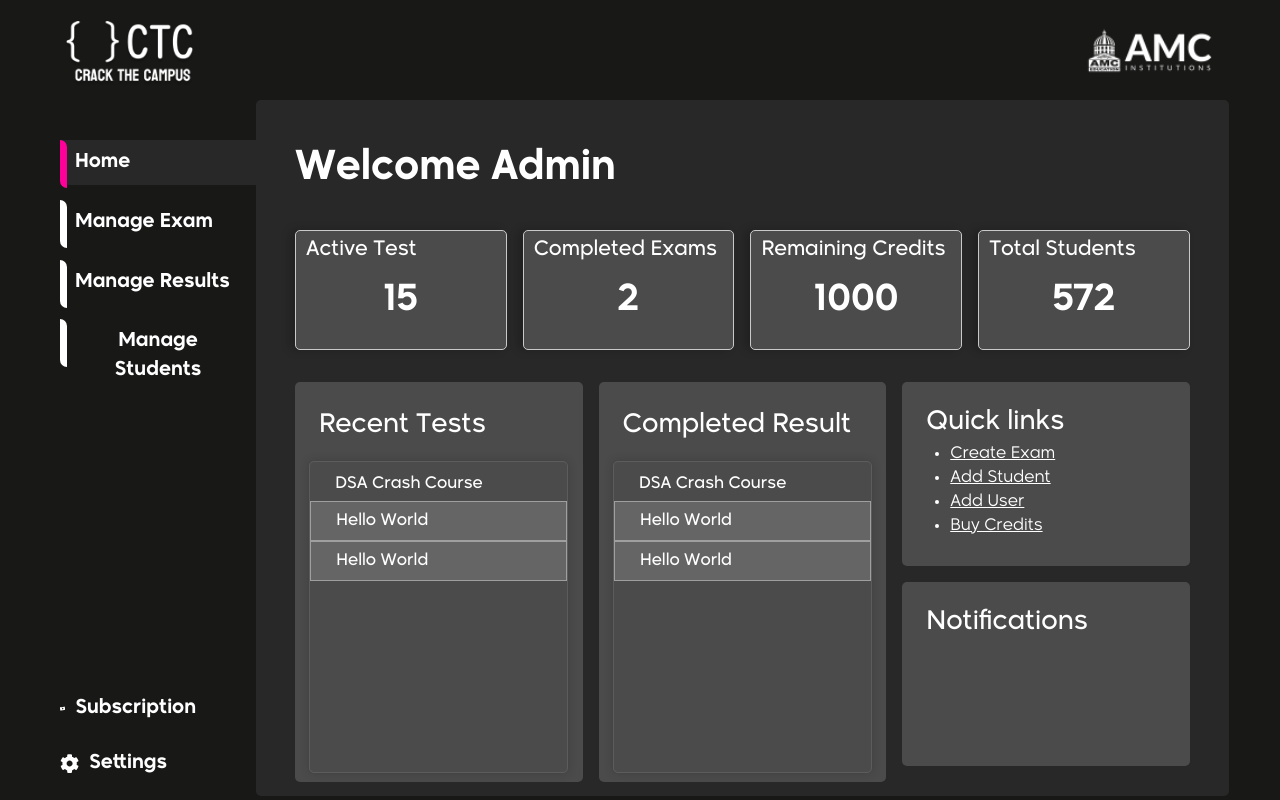
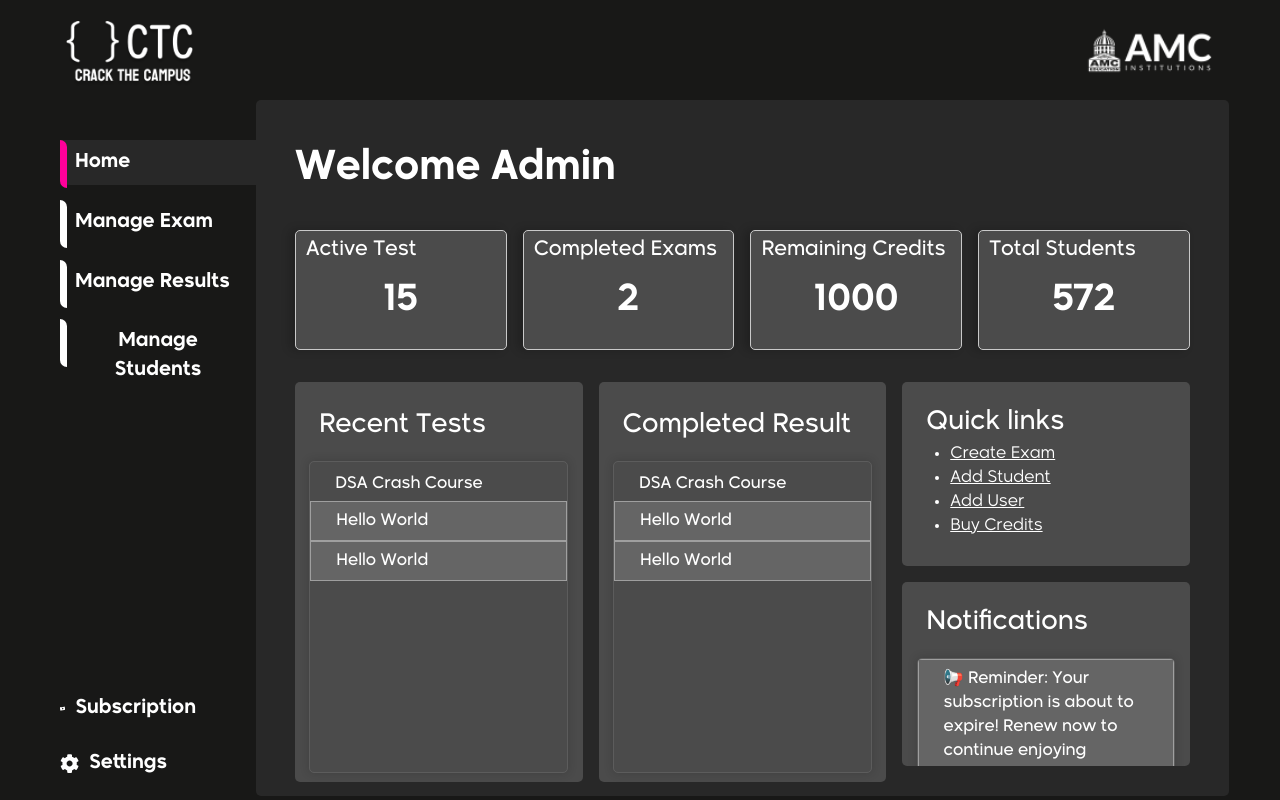
Before and after one commit to Castlerockin-Developers/ctc-Admin, a React (Vite) app: page / in a window 1280 px wide. Built offline with nearby package versions, Linux system fonts and the light colour scheme.

Commit message:
notifications-homepage

```diff
--- a/src/component/Dashboard.jsx
+++ b/src/component/Dashboard.jsx
@@ -357,6 +357,26 @@ const Dashboard = ({ onCreateExam, onAddStudent, onAddUser, onAddCredits }) => {
                         </div>
                         <div className="mid-display2">
                             <h4>Notifications</h4>
+                            <div className="flex justify-center">
+                                <div className="notification-table">
+                                    <div className="tablee-new">
+                                        <h6>📢 Reminder: Your subscription is about to expire! Renew now to continue enjoying uninterrupted service.</h6>
+                                    </div>
+
+                                    <div className="tablee-new">
+                                        <h6>🎉 Special Festive Offer! Get 50% off on all premium plans. Limited time only—grab the deal now!</h6>
+                                    </div>
+                                    <div className="tablee-new">
+                                        <h6>💰 Credits Reminder: You have 200 credits left in your account. Use them before they expire!</h6>
+                                    </div>
+                                    <div className="tablee-new">
+                                        <h6>⚠️ Low Credit Alert: You are running low on credits! Recharge now to avoid service interruptions.</h6>
+                                    </div>
+                                    <div className="tablee-new">
+                                        <h6>🎓 Congratulations! You have successfully completed your exam. Check your results soon!</h6>
+                                    </div>
+                                </div>
+                            </div>
                         </div>
                     </div>
                 </div>
--- a/src/pages/home.css
+++ b/src/pages/home.css
@@ -2240,3 +2240,41 @@
 .create-btn-student {
     background: #B30275;
 }
+
+/*notification-table*/
+.notification-table{
+    width: 90%;
+    height: 40vh;
+    margin-top: 1rem;
+    border-collapse: collapse;
+    box-shadow: 0 0 8px rgba(36, 36, 36, 0.3);
+    border: 1px solid rgb(92, 92, 92);
+    border-radius: 5px;
+    overflow-y: auto;
+    word-wrap: break-word; /* or */
+    overflow-wrap: break-word;
+}
+.tablee-new {
+    background-color: #656565;
+    padding: 7px 25px;
+    border: 1px solid rgb(159, 159, 159);
+    overflow-x: auto;
+    display: block;
+    max-width: 100%;
+
+    /* Ensuring text wraps */
+    white-space: normal;
+    word-wrap: break-word;
+    overflow-wrap: break-word;
+}
+
+.tablee-new h6 {
+    color: white;
+    font-family: madina-regular;
+    font-size: 1rem;
+
+    /* Ensuring text wraps */
+    white-space: normal;
+    word-wrap: break-word;
+    overflow-wrap: break-word;
+}
```
Also changed, not shown: 1 other file (tests, documents, lock files or other folders).
